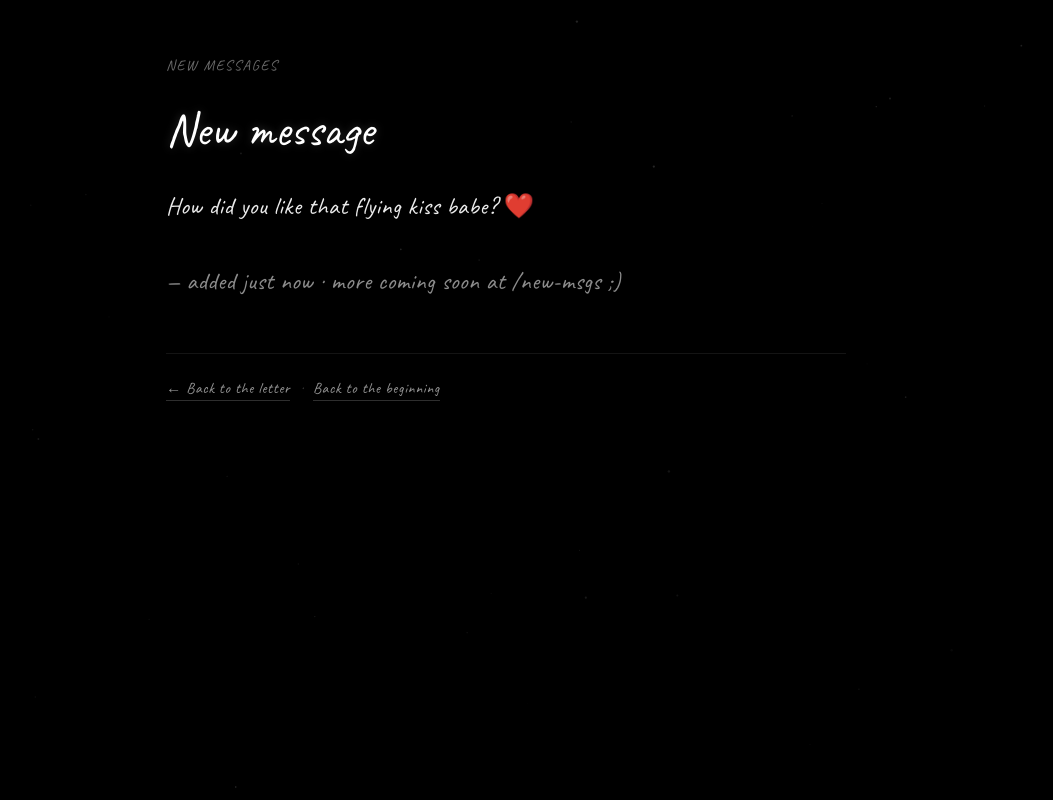
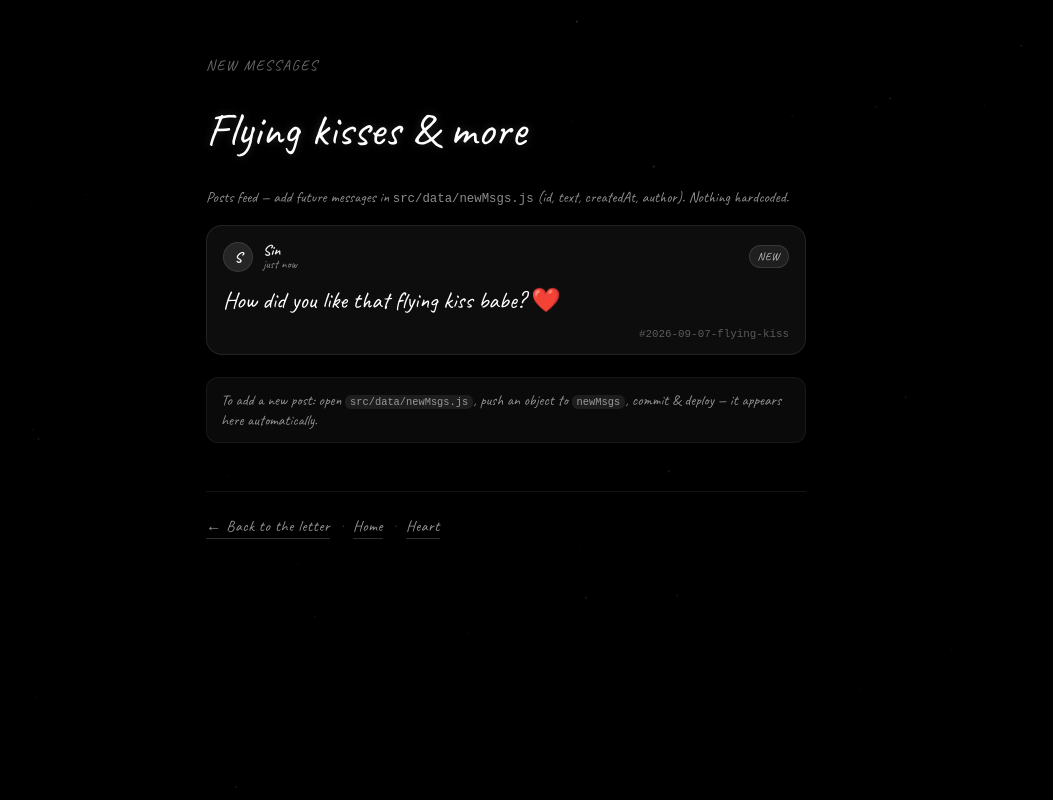
Before and after one commit to VoidX3D/ImSorry, a React (Vite) app: page /new-msgs in a window 1280 px wide. Shown: the whole page, without its empty margins (134-1187 px from the left). Built offline with nearby package versions, Linux system fonts and the light colour scheme.

Commit message:
feat: SideNav (home/envelope/bell) + /home + data-driven /new-msgs posts feed (no hardcoding)

```diff
--- a/src/App.jsx
+++ b/src/App.jsx
@@ -4,8 +4,10 @@ import ParticleBackground from "./components/ParticleBackground.jsx";
 import HeartIntro from "./components/HeartIntro.jsx";
 import ApologyEngine from "./components/ApologyEngine.jsx";
 import FinalScreen from "./components/FinalScreen.jsx";
+import SideNav from "./components/SideNav.jsx";
 import FullLetter from "./pages/FullLetter.jsx";
 import NewMsgs from "./pages/NewMsgs.jsx";
+import Home from "./pages/Home.jsx";
 
 function Experience() {
   const [phase, setPhase] = useState("heart"); // heart | messages
@@ -35,6 +37,7 @@ function Experience() {
       </a>
 
       <ParticleBackground burst={burst} subtle={finished} />
+      <SideNav />
 
       {phase === "heart" && <HeartIntro key={`heart-${key}`} onEnter={handleEnter} />}
 
@@ -62,6 +65,7 @@ export default function App() {
     <BrowserRouter>
       <Routes>
         <Route path="/" element={<Experience />} />
+        <Route path="/home" element={<Home />} />
         <Route path="/full-letter" element={<FullLetter />} />
         <Route path="/new-msgs" element={<NewMsgs />} />
         {/* fallback — any unknown goes to experience */}
--- /dev/null
+++ b/src/components/NewMsgPost.jsx
@@ -0,0 +1,33 @@
+function timeAgo(iso) {
+  const d = new Date(iso);
+  const diff = Date.now() - d.getTime();
+  const mins = Math.floor(diff / 60000);
+  if (mins < 1) return "just now";
+  if (mins < 60) return `${mins}m ago`;
+  const hrs = Math.floor(mins / 60);
+  if (hrs < 24) return `${hrs}h ago`;
+  const days = Math.floor(hrs / 24);
+  if (days < 7) return `${days}d ago`;
+  return d.toLocaleDateString();
+}
+
+export default function NewMsgPost({ post }) {
+  return (
+    <article className="newmsg-post">
+      <header className="newmsg-post-head">
+        <div className="newmsg-avatar" aria-hidden>
+          {post.author?.[0] || "S"}
+        </div>
+        <div className="newmsg-meta">
+          <strong className="newmsg-author">{post.author || "Sin"}</strong>
+          <span className="newmsg-time">{timeAgo(post.createdAt)}</span>
+        </div>
+        <span className="newmsg-badge">new</span>
+      </header>
+      <p className="newmsg-text">{post.text}</p>
+      <footer className="newmsg-foot">
+        <span className="newmsg-id">#{post.id}</span>
+      </footer>
+    </article>
+  );
+}
--- /dev/null
+++ b/src/components/SideNav.jsx
@@ -0,0 +1,56 @@
+import { Link, useLocation } from "react-router-dom";
+
+function EnvelopeIcon({ size = 18 }) {
+  return (
+    <svg width={size} height={size} viewBox="0 0 24 24" fill="none" stroke="currentColor" strokeWidth="1.6" strokeLinecap="round" strokeLinejoin="round" aria-hidden>
+      <rect x="3" y="5" width="18" height="14" rx="2" />
+      <path d="M3 7l9 6 9-6" />
+    </svg>
+  );
+}
+
+function BellIcon({ size = 18 }) {
+  return (
+    <svg width={size} height={size} viewBox="0 0 24 24" fill="none" stroke="currentColor" strokeWidth="1.6" strokeLinecap="round" strokeLinejoin="round" aria-hidden>
+      <path d="M6 8a6 6 0 0 1 12 0c0 7-6 11-6 11S6 15 6 8" />
+      <path d="M10 21a2 2 0 0 0 4 0" />
+    </svg>
+  );
+}
+
+function HomeIcon({ size = 18 }) {
+  return (
+    <svg width={size} height={size} viewBox="0 0 24 24" fill="none" stroke="currentColor" strokeWidth="1.6" strokeLinecap="round" strokeLinejoin="round" aria-hidden>
+      <path d="M3 9L12 2l9 7v11a1 1 0 0 1-1 1h-5v-6H9v6H4a1 1 0 0 1-1-1z" />
+    </svg>
+  );
+}
+
+const items = [
+  { to: "/home", label: "Home — soon", Icon: HomeIcon },
+  { to: "/full-letter", label: "Letter", Icon: EnvelopeIcon },
+  { to: "/new-msgs", label: "New messages", Icon: BellIcon },
+];
+
+export default function SideNav() {
+  const { pathname } = useLocation();
+  return (
+    <nav className="side-nav" aria-label="Quick navigation">
+      {items.map(({ to, label, Icon }) => {
+        const active = pathname === to;
+        return (
+          <Link
+            key={to}
+            to={to}
+            aria-label={label}
+            aria-current={active ? "page" : undefined}
+            className={`side-nav-link ${active ? "is-active" : ""}`}
+            title={label}
+          >
+            <Icon size={18} />
+          </Link>
+        );
+      })}
+    </nav>
+  );
+}
--- /dev/null
+++ b/src/data/newMsgs.js
@@ -0,0 +1,15 @@
+// New messages — data-driven posts feed for /new-msgs
+// Edit this file to add future messages. Nothing is hardcoded in JSX.
+// Each post: { id, text, createdAt (ISO), author? }
+
+export const newMsgs = [
+  {
+    id: "2026-09-07-flying-kiss",
+    text: "How did you like that flying kiss babe? ❤️",
+    createdAt: "2026-09-07T22:45:00+05:45",
+    author: "Sin",
+  },
+];
+
+// Helper — sorted newest first
+export const getNewMsgs = () => [...newMsgs].sort((a, b) => new Date(b.createdAt) - new Date(a.createdAt));
--- /dev/null
+++ b/src/pages/Home.jsx
@@ -0,0 +1,44 @@
+import { Link } from "react-router-dom";
+import ParticleBackground from "../components/ParticleBackground.jsx";
+import { getNewMsgs } from "../data/newMsgs.js";
+import "../styles/full-letter.css";
+import "../styles/newmsgs.css";
+
+export default function Home() {
+  const latest = getNewMsgs().slice(0, 2);
+  return (
+    <div className="full-letter-shell">
+      <ParticleBackground subtle />
+      <article className="full-letter-inner">
+        <p className="letter-kicker">Home</p>
+        <h1 className="letter-title">Soon.</h1>
+
+        <div className="letter-body">
+          <p>
+            Home for future features — heart at <code>/</code>, letter at <code>/full-letter</code>, posts at{" "}
+            <code>/new-msgs</code>. Everything here is data-driven.
+          </p>
+        </div>
+
+        <div className="newmsgs-feed" style={{ marginTop: 18 }}>
+          {latest.map((p) => (
+            <article key={p.id} className="newmsg-post">
+              <p className="newmsg-text" style={{ fontSize: "1.2rem" }}>{p.text}</p>
+              <p className="letter-muted" style={{ marginTop: 8 }}>{new Date(p.createdAt).toLocaleDateString()} · {p.author}</p>
+            </article>
+          ))}
+        </div>
+
+        <div style={{ display: "flex", gap: 12, flexWrap: "wrap", marginTop: 18 }}>
+          <Link to="/" className="letter-back">Heart</Link>
+          <Link to="/full-letter" className="letter-back">Letter</Link>
+          <Link to="/new-msgs" className="letter-back">New messages →</Link>
+        </div>
+
+        <p className="letter-muted" style={{ marginTop: 18 }}>
+          To change anything here: edit <code>src/pages/Home.jsx</code> or <code>src/data/newMsgs.js</code> — no hardcoding in build.
+        </p>
+      </article>
+    </div>
+  );
+}
--- a/src/pages/NewMsgs.jsx
+++ b/src/pages/NewMsgs.jsx
@@ -1,21 +1,32 @@
 import { Link } from "react-router-dom";
 import ParticleBackground from "../components/ParticleBackground.jsx";
+import NewMsgPost from "../components/NewMsgPost.jsx";
+import { getNewMsgs } from "../data/newMsgs.js";
 import "../styles/full-letter.css";
+import "../styles/newmsgs.css";
 
 export default function NewMsgs() {
+  const posts = getNewMsgs();
   return (
     <div className="full-letter-shell">
       <ParticleBackground subtle />
-      <article className="full-letter-inner">
+      <article className="full-letter-inner newmsgs-inner">
         <p className="letter-kicker">New messages</p>
-        <h1 className="letter-title">New message</h1>
+        <h1 className="letter-title">Flying kisses & more</h1>
+        <p className="letter-muted" style={{ marginBottom: 18 }}>
+          Posts feed — add future messages in <code>src/data/newMsgs.js</code> (id, text, createdAt, author). Nothing hardcoded.
+        </p>
 
-        <div className="letter-body">
-          <p style={{ fontSize: "1.52rem", lineHeight: 1.6 }}>
-            How did you like that flying kiss babe? ❤️
-          </p>
-          <p className="letter-muted" style={{ marginTop: 18 }}>
-            — added just now · more coming soon at /new-msgs ;)
+        <div className="newmsgs-feed">
+          {posts.map((p) => (
+            <NewMsgPost key={p.id} post={p} />
+          ))}
+          {posts.length === 0 && <p className="letter-muted">No messages yet — check back soon.</p>}
+        </div>
+
+        <div className="newmsgs-hint">
+          <p className="letter-muted">
+            To add a new post: open <code>src/data/newMsgs.js</code>, push an object to <code>newMsgs</code>, commit & deploy — it appears here automatically.
           </p>
         </div>
 
@@ -27,8 +38,15 @@ export default function NewMsgs() {
             {" "}
             ·{" "}
           </span>
+          <Link to="/home" className="letter-back">
+            Home
+          </Link>
+          <span className="letter-nav-sep" aria-hidden="true">
+            {" "}
+            ·{" "}
+          </span>
           <Link to="/" className="letter-back">
-            Back to the beginning
+            Heart
           </Link>
         </nav>
       </article>
--- a/src/styles/main.css
+++ b/src/styles/main.css
@@ -456,3 +456,61 @@ body {
   justify-content: center;
   width: 100%;
 }
+
+/* ------------------------------------------------------------------ */
+/*  Side nav — tiny left rail (letter + bell + home)                  */
+/* ------------------------------------------------------------------ */
+.side-nav {
+  position: fixed;
+  left: 14px;
+  top: 50%;
+  transform: translateY(-50%);
+  z-index: 4;
+  display: flex;
+  flex-direction: column;
+  gap: 10px;
+  padding: 10px 6px;
+  background: rgba(255,255,255,0.04);
+  border: 1px solid rgba(255,255,255,0.08);
+  border-radius: 999px;
+  backdrop-filter: blur(10px);
+}
+
+.side-nav-link {
+  width: 36px;
+  height: 36px;
+  display: grid;
+  place-items: center;
+  border-radius: 999px;
+  color: rgba(255,255,255,0.62);
+  transition: background 180ms ease, color 180ms ease, border-color 180ms ease;
+  border: 1px solid transparent;
+}
+
+.side-nav-link:hover {
+  background: rgba(255,255,255,0.08);
+  color: #fff;
+  border-color: rgba(255,255,255,0.12);
+}
+
+.side-nav-link.is-active {
+  background: rgba(255,255,255,0.10);
+  color: #fff;
+  border-color: rgba(255,255,255,0.16);
+}
+
+.side-nav-link:focus-visible {
+  outline: none;
+  box-shadow: 0 0 0 2px #000, 0 0 0 4px rgba(255,255,255,0.35);
+}
+
+@media (max-width: 640px) {
+  .side-nav {
+    left: 50%;
+    top: auto;
+    bottom: 14px;
+    transform: translateX(-50%);
+    flex-direction: row;
+    padding: 6px 10px;
+  }
+}
--- /dev/null
+++ b/src/styles/newmsgs.css
@@ -0,0 +1,104 @@
+.newmsgs-inner { max-width: 640px; }
+
+.newmsgs-feed {
+  display: grid;
+  gap: 14px;
+  margin: 18px 0 22px;
+}
+
+.newmsg-post {
+  background: rgba(255, 255, 255, 0.05);
+  border: 1px solid rgba(255, 255, 255, 0.09);
+  border-radius: 16px;
+  padding: 16px 16px 14px;
+  backdrop-filter: blur(8px);
+  transition: border-color 180ms ease, background 180ms ease;
+}
+
+.newmsg-post:hover {
+  border-color: rgba(255, 255, 255, 0.14);
+  background: rgba(255, 255, 255, 0.06);
+}
+
+.newmsg-post-head {
+  display: flex;
+  gap: 10px;
+  align-items: center;
+  margin-bottom: 10px;
+}
+
+.newmsg-avatar {
+  width: 30px;
+  height: 30px;
+  border-radius: 999px;
+  display: grid;
+  place-items: center;
+  background: rgba(255, 255, 255, 0.10);
+  border: 1px solid rgba(255, 255, 255, 0.10);
+  font-weight: 700;
+  font-size: 0.9rem;
+  color: #fff;
+}
+
+.newmsg-meta {
+  display: grid;
+  line-height: 1.1;
+}
+
+.newmsg-author {
+  font-size: 0.92rem;
+  font-weight: 700;
+}
+
+.newmsg-time {
+  font-size: 0.76rem;
+  color: rgba(255, 255, 255, 0.52);
+}
+
+.newmsg-badge {
+  margin-left: auto;
+  font-size: 0.68rem;
+  letter-spacing: 0.08em;
+  text-transform: uppercase;
+  padding: 4px 8px;
+  border-radius: 999px;
+  background: rgba(255, 255, 255, 0.08);
+  border: 1px solid rgba(255, 255, 255, 0.10);
+  color: rgba(255, 255, 255, 0.72);
+}
+
+.newmsg-text {
+  font-family: "Caveat", "Doppio One", "Chewy", cursive;
+  font-size: clamp(1.28rem, 3vw, 1.48rem);
+  line-height: 1.55;
+  color: #fff;
+  white-space: pre-wrap;
+  overflow-wrap: break-word;
+}
+
+.newmsg-foot {
+  margin-top: 10px;
+  display: flex;
+  justify-content: flex-end;
+}
+
+.newmsg-id {
+  font-size: 0.68rem;
+  color: rgba(255, 255, 255, 0.32);
+  font-family: ui-monospace, monospace;
+}
+
+.newmsgs-hint {
+  margin-top: 10px;
+  padding: 12px 14px;
+  border-radius: 12px;
+  background: rgba(255, 255, 255, 0.04);
+  border: 1px solid rgba(255, 255, 255, 0.06);
+}
+
+.newmsgs-hint code {
+  font-size: 0.84em;
+  background: rgba(255, 255, 255, 0.08);
+  padding: 1px 5px;
+  border-radius: 6px;
+}
```
